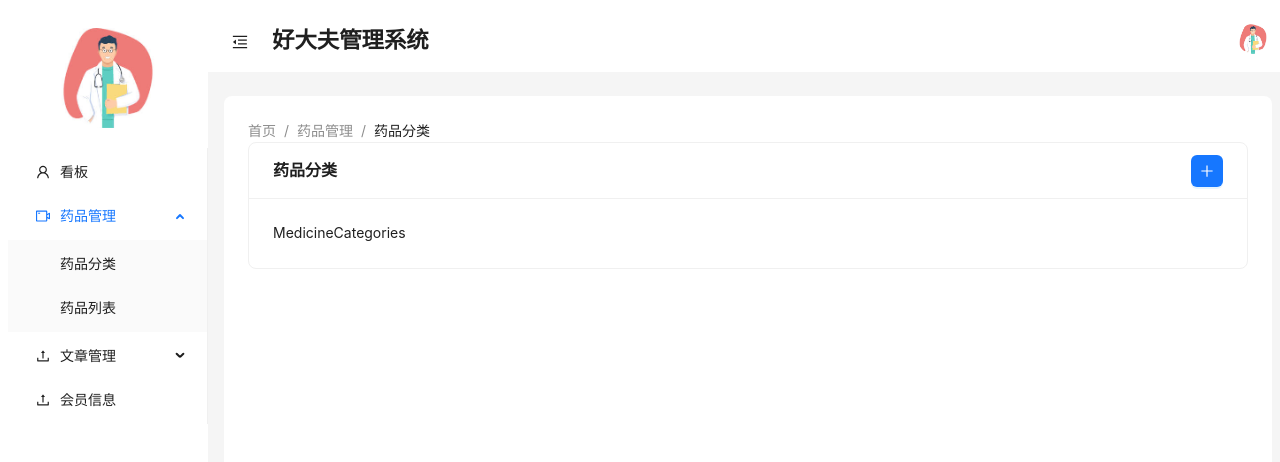
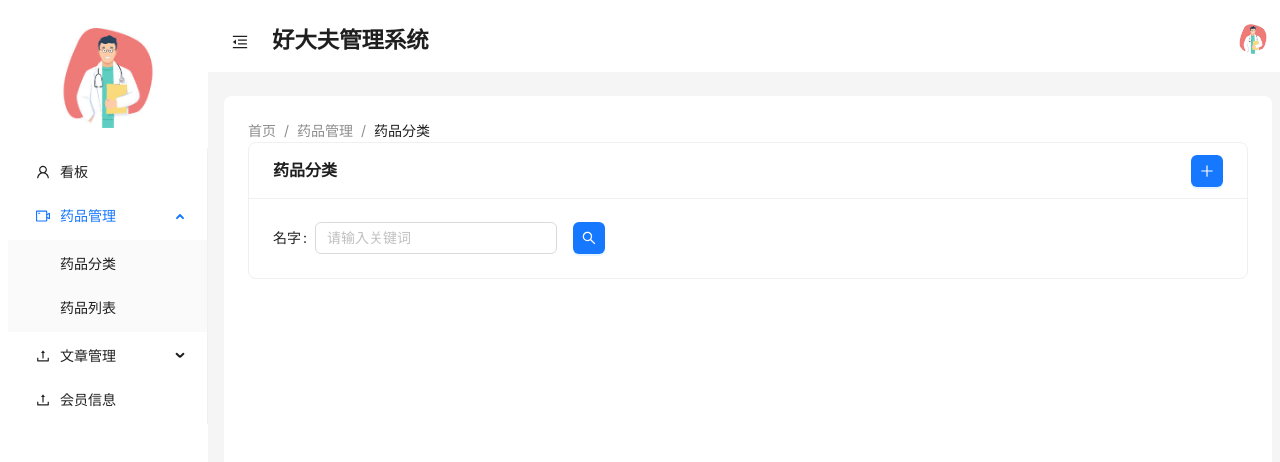
Before and after one commit to zhilongWen/fe-leaning, a React (Vite) app: page /#/admin/medicine/categories in a window 1280 px wide. Shown: the top 462 px of the page. Built offline with nearby package versions, Linux system fonts and the light colour scheme.

Commit message:
药品分类 page 检索 ui

```diff
--- a/src/pages/medicine/categories.tsx
+++ b/src/pages/medicine/categories.tsx
@@ -1,5 +1,5 @@
-import {Button, Card} from "antd";
-import {PlusOutlined} from '@ant-design/icons'
+import {Button, Card, Form, Input} from "antd";
+import {PlusOutlined, SearchOutlined} from '@ant-design/icons'
 
 function MedicineCategories() {
     return (
@@ -11,7 +11,14 @@ function MedicineCategories() {
                 </>
             }
         >
-            MedicineCategories
+            <Form layout='inline'>
+                <Form.Item label='名字'>
+                    <Input placeholder='请输入关键词'/>
+                </Form.Item>
+                <Form.Item>
+                    <Button type='primary' icon={<SearchOutlined/>}/>
+                </Form.Item>
+            </Form>
         </Card>
     )
 }
```
